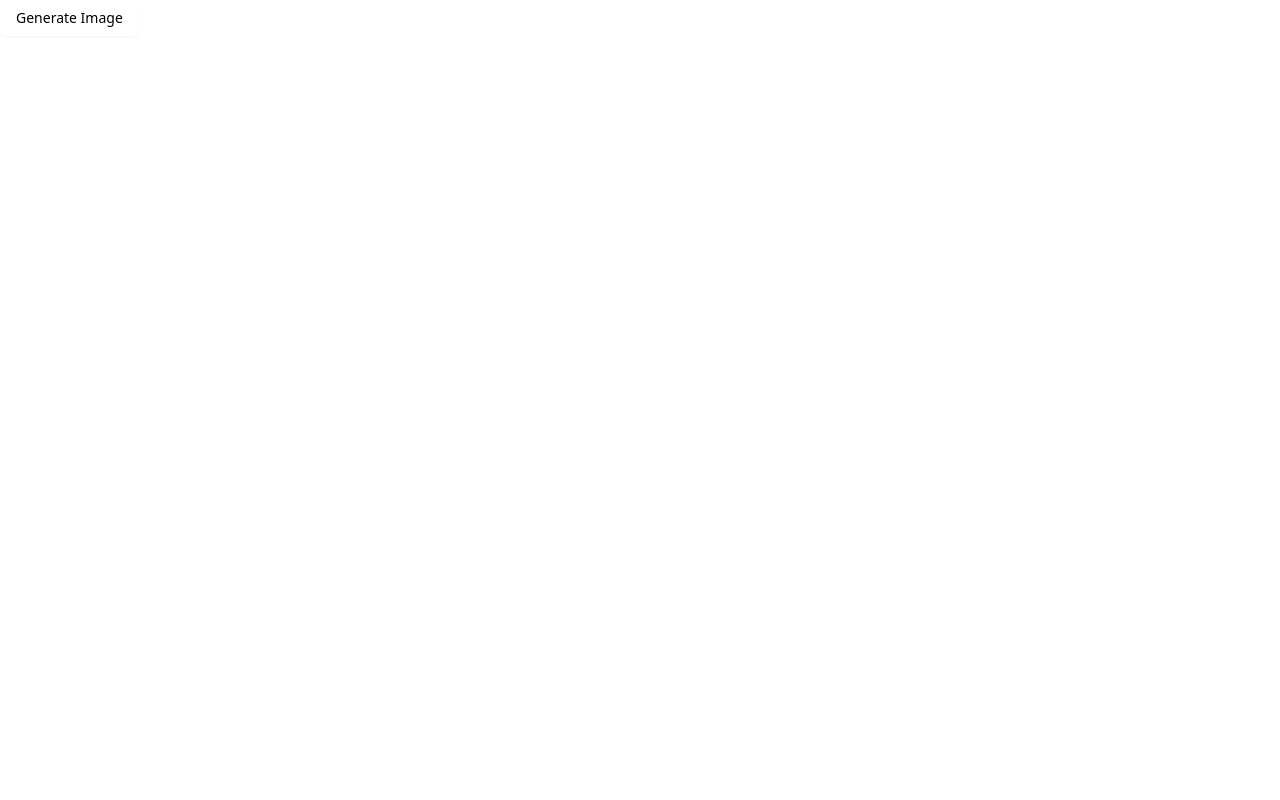
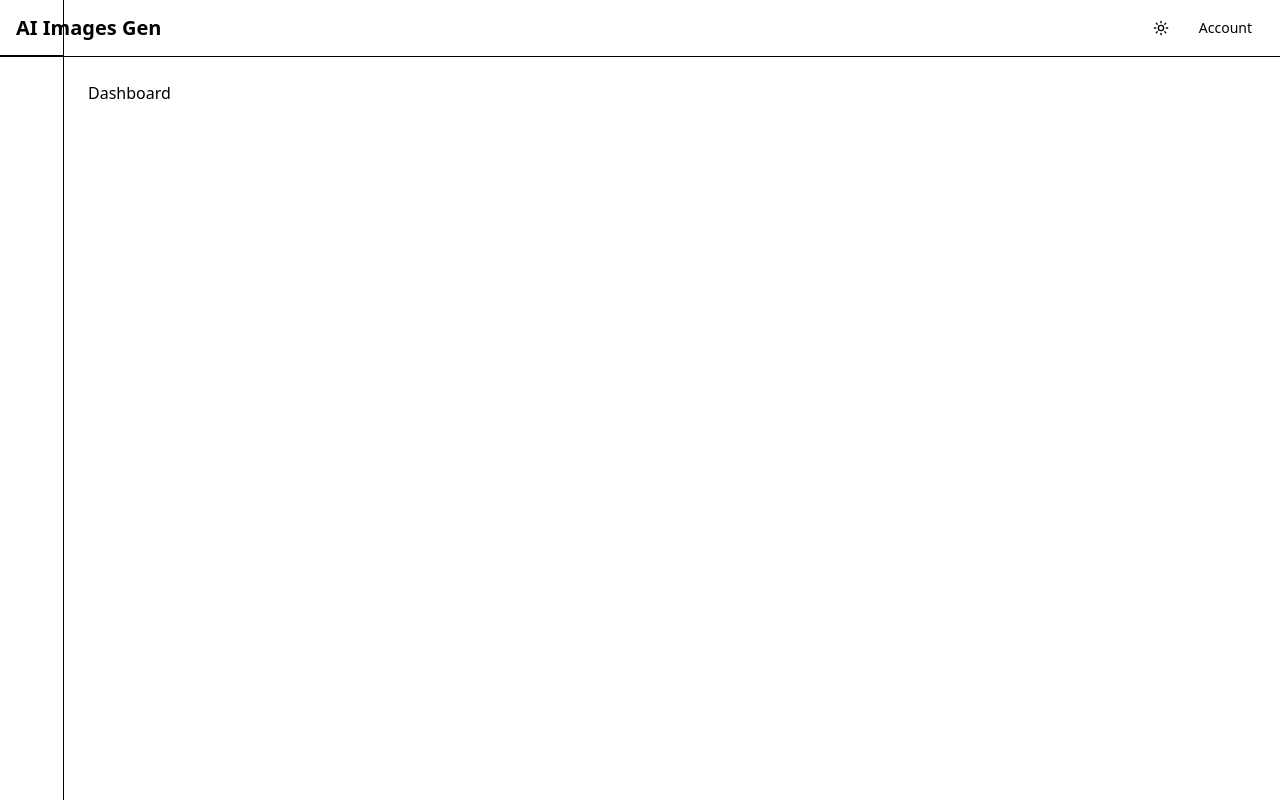
Before and after one commit to gitesh216/image-gen-ai, a React (Vite) app: page / in a window 1280 px wide. Built offline with nearby package versions, Linux system fonts and the light colour scheme.

Commit message:
feat: UI components structure define

```diff
--- a/package.json
+++ b/package.json
@@ -18,9 +18,11 @@
         "class-variance-authority": "^0.7.1",
         "clsx": "^2.1.1",
         "lucide-react": "^0.542.0",
+        "next-themes": "^0.4.6",
         "react": "^19.1.1",
         "react-dom": "^19.1.1",
         "react-hot-toast": "^2.6.0",
+        "react-router-dom": "^7.8.2",
         "tailwind-merge": "^3.3.1",
         "tailwindcss": "^4.1.12",
         "zustand": "^5.0.8"
@@ -36,6 +38,7 @@
         "eslint-plugin-react-refresh": "^0.4.20",
         "globals": "^16.3.0",
         "prettier": "^3.6.2",
+        "shadcn": "^3.0.0",
         "tw-animate-css": "^1.3.7",
         "typescript": "~5.8.3",
         "typescript-eslint": "^8.39.1",
--- a/src/App.tsx
+++ b/src/App.tsx
@@ -1,28 +1,27 @@
-
-import { Button } from './components/ui/button';
+import { Routes, Route } from 'react-router-dom';
+import Layout from './components/Layout';
+import Dashboard from './pages/Dashboard';
+import History from './pages/History';
+import Settings from './pages/History';
+import NotFound from './pages/NotFound';
 
 function App() {
-    // const downloadImage = () => {
-    //   if (!imageUrl) return;
-    //   const link = document.createElement("a");
-    //   link.href = imageUrl;
-    //   link.download = "generated.png";
-    //   link.click();
-    // };
+    return (
+        <Routes>
+            {/* Layout route with nested routes */}
+            <Route path="/" element={<Layout />}>
+                <Route index element={<Dashboard />} />
+                <Route path="dashboard" element={<Dashboard />} />
+                <Route path="history" element={<History />} />
+                <Route path="settings" element={<Settings />} />
+            </Route>
 
-    return (
-        // <div>
-        //   <Button onClick={generateImage}>Generate Image</Button>
-        //   {imageUrl && (
-        //     <div>
-        //       <img src={imageUrl} alt="Generated" width={400} />
-        //       <button onClick={downloadImage}>Download</button>
-        //     </div>
-        //   )}
-        // </div>
-        <div>
-            <Button>Generate Image</Button>
-        </div>
+            {/* Route without layout (if needed) */}
+            <Route path="/login" element={<History />} />
+
+            {/* 404 page */}
+            <Route path="*" element={<NotFound />} />
+        </Routes>
     );
 }
 
--- /dev/null
+++ b/src/components/Header.tsx
@@ -0,0 +1,52 @@
+import { Link } from 'react-router-dom';
+import { Button } from '@/components/ui/button';
+import { Menu, Sun, Moon } from 'lucide-react';
+import { useTheme } from 'next-themes';
+
+function Header({ onMenuClick, sidebarOpen }: any) {
+    const { theme, setTheme } = useTheme();
+
+    return (
+        <header className="sticky top-0 z-50 w-full border-b bg-background/95 backdrop-blur supports-[backdrop-filter]:bg-background/60">
+            <div className="container flex h-14 items-center px-4">
+                {/* Mobile Menu Button */}
+                <Button
+
+                    variant="ghost"
+                    size="icon"
+                    className="md:hidden mr-4"
+                    onClick={onMenuClick}
+                >
+                    <Menu className="h-4 w-4" />
+                </Button>
+
+                {/* Logo */}
+                <Link to="/" className="flex items-center space-x-2">
+                    <span className="font-bold text-xl">AI Images Gen</span>
+                </Link>
+
+                <div className="flex-1" />
+
+                {/* Header Actions */}
+                <div className="flex items-center space-x-2">
+                    {/* Theme Toggle */}
+                    <Button
+                        variant="ghost"
+                        size="icon"
+                        onClick={() => setTheme(theme === 'light' ? 'dark' : 'light')}
+                    >
+                        <Sun className="h-4 w-4 rotate-0 scale-100 transition-all dark:-rotate-90 dark:scale-0" />
+                        <Moon className="absolute h-4 w-4 rotate-90 scale-0 transition-all dark:rotate-0 dark:scale-100" />
+                    </Button>
+
+                    {/* User Menu */}
+                    <Button variant="ghost" size="sm">
+                        Account
+                    </Button>
+                </div>
+            </div>
+        </header>
+    );
+}
+
+export default Header;
--- /dev/null
+++ b/src/components/Layout.tsx
@@ -0,0 +1,34 @@
+import { Outlet } from 'react-router-dom';
+import { useState } from 'react';
+import Header from './Header';
+import Sidebar from './Sidebar';
+
+function Layout() {
+    const [sidebarOpen, setSidebarOpen] = useState(false);
+
+    return (
+        <div className="min-h-screen bg-background">
+            {/* Header */}
+            <Header onMenuClick={() => setSidebarOpen(!sidebarOpen)} sidebarOpen={sidebarOpen} />
+
+            <div className="flex">
+                {/* Sidebar */}
+                <Sidebar isOpen={sidebarOpen} onClose={() => setSidebarOpen(false)} />
+
+                {/* Main Content Area */}
+                <main
+                    className={`flex-1 transition-all duration-300 ${
+                        sidebarOpen ? 'md:ml-64' : 'md:ml-16'
+                    }`}
+                >
+                    <div className="p-6">
+                        {/* This is where child routes render */}
+                        <Outlet />
+                    </div>
+                </main>
+            </div>
+        </div>
+    );
+}
+
+export default Layout;
--- /dev/null
+++ b/src/components/Sidebar.tsx
@@ -0,0 +1,65 @@
+import { NavLink } from 'react-router-dom';
+import { cn } from '@/lib/utils';
+import { Button } from '@/components/ui/button';
+import { Home, History, Settings, X } from 'lucide-react';
+
+const navigation = [
+    { name: 'Dashboard', href: '/', icon: Home },
+    { name: 'History', href: '/history', icon: History },
+    { name: 'Settings', href: '/settings', icon: Settings },
+];
+
+function Sidebar({ isOpen, onClose } : any) {
+    return (
+        <>
+            {/* Mobile overlay */}
+            {isOpen && (
+                <div className="fixed inset-0 bg-black/50 z-40 md:hidden" onClick={onClose} />
+            )}
+
+            {/* Sidebar */}
+            <aside
+                className={cn(
+                    'fixed left-0 top-0 z-50 h-full w-64 transform border-r bg-background transition-transform duration-300 md:translate-x-0',
+                    isOpen ? 'translate-x-0' : '-translate-x-full md:w-16'
+                )}
+            >
+                <div className="flex h-14 items-center border-b px-4 md:px-6">
+                    {/* Close button for mobile */}
+                    <Button
+                        variant="ghost"
+                        size="icon"
+                        className="md:hidden ml-auto"
+                        onClick={onClose}
+                    >
+                        <X className="h-4 w-4" />
+                    </Button>
+                </div>
+
+                {/* Navigation */}
+                <nav className="flex-1 space-y-1 p-4">
+                    {navigation.map((item) => (
+                        <NavLink
+                            key={item.name}
+                            to={item.href}
+                            className={({ isActive }) =>
+                                cn(
+                                    'flex items-center rounded-lg px-3 py-2 text-sm font-medium transition-colors',
+                                    isActive
+                                        ? 'bg-primary text-primary-foreground'
+                                        : 'text-muted-foreground hover:bg-accent hover:text-accent-foreground'
+                                )
+                            }
+                            onClick={() => onClose()} // Close sidebar on mobile after navigation
+                        >
+                            <item.icon className="h-4 w-4 mr-3" />
+                            <span className={cn(!isOpen && 'md:hidden')}>{item.name}</span>
+                        </NavLink>
+                    ))}
+                </nav>
+            </aside>
+        </>
+    );
+}
+
+export default Sidebar;
--- a/src/main.tsx
+++ b/src/main.tsx
@@ -2,9 +2,12 @@ import { StrictMode } from 'react';
 import { createRoot } from 'react-dom/client';
 import './index.css';
 import App from './App.tsx';
+import { BrowserRouter } from 'react-router-dom'
 
 createRoot(document.getElementById('root')!).render(
     <StrictMode>
-        <App />
+        <BrowserRouter>
+            <App />
+        </BrowserRouter>
     </StrictMode>
 );
--- /dev/null
+++ b/src/pages/Dashboard.tsx
@@ -0,0 +1,9 @@
+import React from 'react'
+
+function Dashboard() {
+  return (
+    <div>Dashboard</div>
+  )
+}
+
+export default Dashboard
--- /dev/null
+++ b/src/pages/History.tsx
@@ -0,0 +1,9 @@
+import React from 'react'
+
+function History() {
+  return (
+    <div>History</div>
+  )
+}
+
+export default History
--- /dev/null
+++ b/src/pages/NotFound.tsx
@@ -0,0 +1,9 @@
+import React from 'react'
+
+function NotFound() {
+  return (
+    <div>NotFound</div>
+  )
+}
+
+export default NotFound
```
Also changed, not shown: .mcp.json (added), 1 other file (tests, documents, lock files or other folders).
